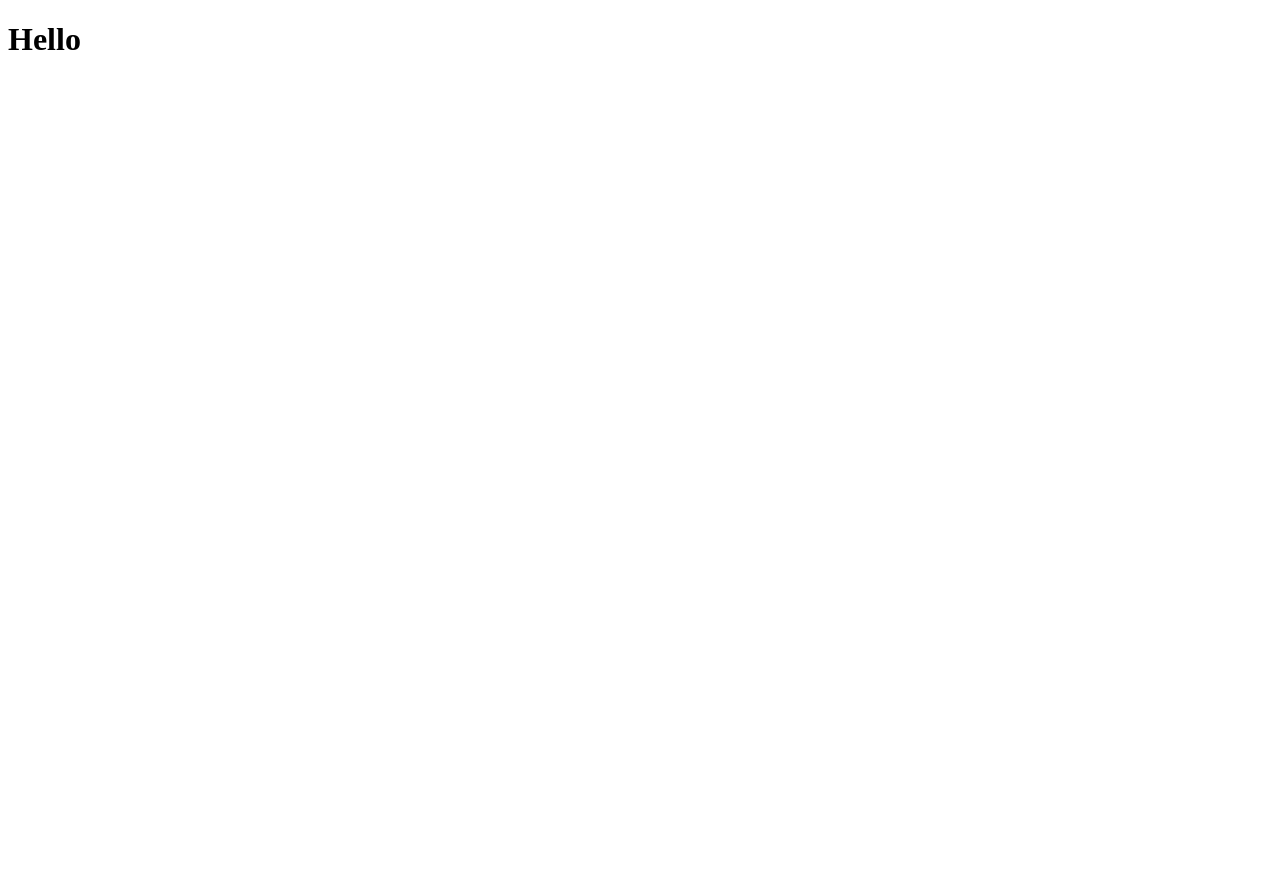
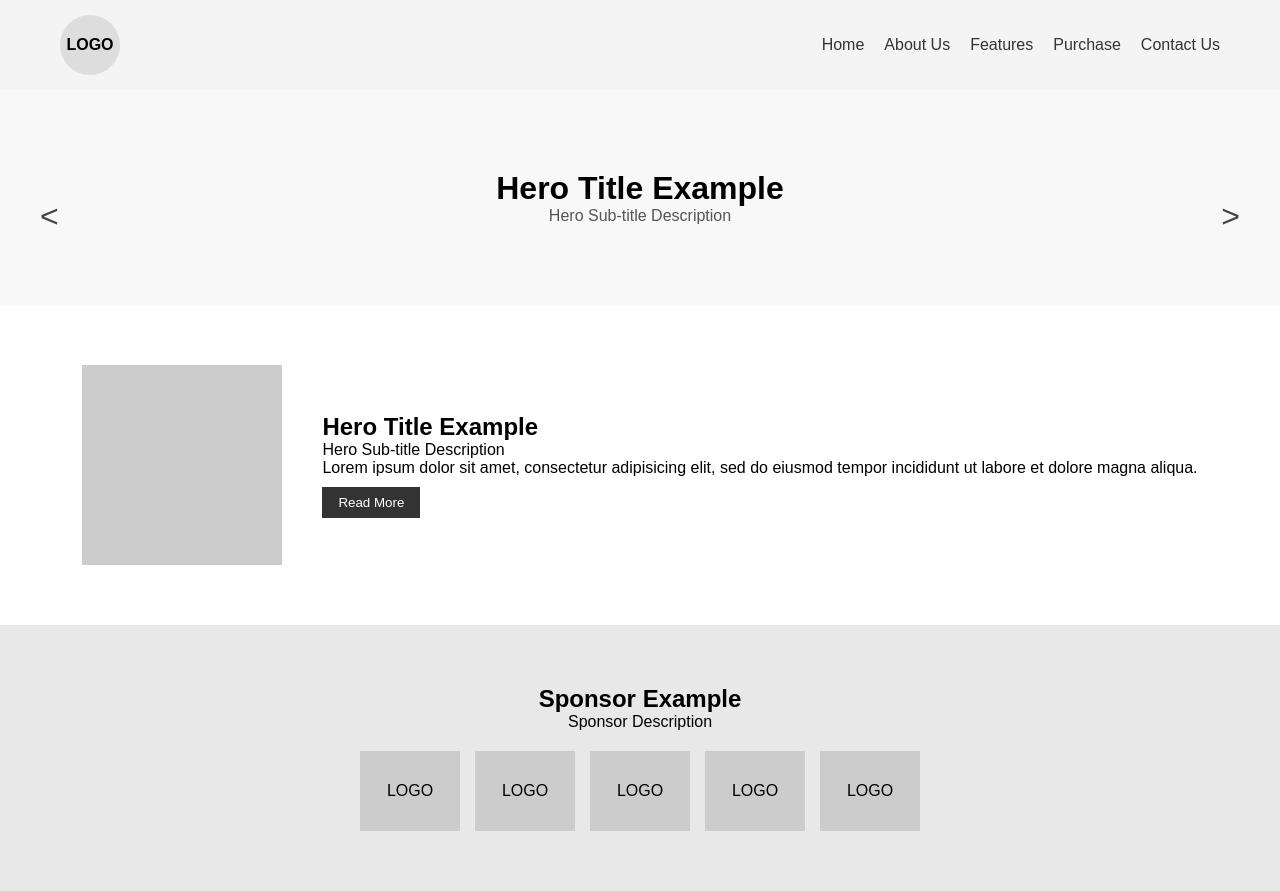
Before and after one commit to Kimhonq/Test_Colla, a plain HTML site: page index.html in a window 1280 px wide. Before the commit the page ends 800 px from the top, so only its background shows below. Drawn offline with Linux system fonts and the light colour scheme.

Commit message:
feature@2

```diff
--- a/index.html
+++ b/index.html
@@ -7,6 +7,54 @@
     <link rel="stylesheet" href="style.css">
 </head>
 <body>
-    <h1>Hello</h1>
+    <!-- ===== Header ===== -->
+    <header class="navbar">
+        <div class="logo">LOGO</div>
+        <nav>
+            <ul class="nav-links">
+                <li><a href="#">Home</a></li>
+                <li><a href="#">About Us</a></li>
+                <li><a href="#">Features</a></li>
+                <li><a href="#">Purchase</a></li>
+                <li><a href="#">Contact Us</a></li>
+            </ul>
+        </nav>
+    </header>
+
+    <!-- ===== Hero Section ===== -->
+    <section class="hero">
+        <div class="hero-content">
+            <h1>Hero Title Example</h1>
+            <p class="subtitle">Hero Sub-title Description</p>
+        </div>
+        <div class="hero-arrows">
+            <span>&lt;</span>
+            <span>&gt;</span>
+        </div>
+    </section>
+
+    <!-- ===== Feature Section ===== -->
+    <section class="feature">
+        <div class="feature-img"></div>
+        <div class="feature-text">
+            <h2>Hero Title Example</h2>
+            <p class="subtitle">Hero Sub-title Description</p>
+            <p>Lorem ipsum dolor sit amet, consectetur adipisicing elit, sed do eiusmod tempor incididunt ut labore et dolore magna aliqua.</p>
+            <button class="btn">Read More</button>
+        </div>
+    </section>
+
+    <!-- ===== Sponsor Section ===== -->
+    <section class="sponsor">
+        <h2>Sponsor Example</h2>
+        <p class="subtitle">Sponsor Description</p>
+        <div class="sponsor-logos">
+            <div class="sponsor-box">LOGO</div>
+            <div class="sponsor-box">LOGO</div>
+            <div class="sponsor-box">LOGO</div>
+            <div class="sponsor-box">LOGO</div>
+            <div class="sponsor-box">LOGO</div>
+        </div>
+    </section>
 </body>
 </html>
--- a/style.css
+++ b/style.css
@@ -0,0 +1,117 @@
+* {
+    margin: 0;
+    padding: 0;
+    box-sizing: border-box;
+    font-family: "Poppins", sans-serif;
+}
+
+/* ===== Header ===== */
+.navbar {
+    display: flex;
+    justify-content: space-between;
+    align-items: center;
+    background: #f4f4f4;
+    padding: 15px 60px;
+}
+
+.logo {
+    background: #ddd;
+    border-radius: 50%;
+    width: 60px;
+    height: 60px;
+    display: flex;
+    justify-content: center;
+    align-items: center;
+    font-weight: bold;
+}
+
+.nav-links {
+    display: flex;
+    list-style: none;
+    gap: 20px;
+}
+
+.nav-links a {
+    text-decoration: none;
+    color: #333;
+    font-weight: 500;
+}
+
+/* ===== Hero Section ===== */
+.hero {
+    background: #f8f8f8;
+    padding: 80px 0;
+    text-align: center;
+    position: relative;
+}
+
+.hero-content h1 {
+    font-size: 2rem;
+    font-weight: bold;
+}
+
+.hero-content .subtitle {
+    color: #555;
+}
+
+.hero-arrows {
+    position: absolute;
+    top: 50%;
+    width: 100%;
+    display: flex;
+    justify-content: space-between;
+    padding: 0 40px;
+    font-size: 2rem;
+    color: #444;
+}
+
+/* ===== Feature Section ===== */
+.feature {
+    display: flex;
+    align-items: center;
+    justify-content: center;
+    padding: 60px 80px;
+    gap: 40px;
+}
+
+.feature-img {
+    width: 200px;
+    height: 200px;
+    background: #ccc;
+}
+
+.feature-text h2 {
+    font-size: 1.5rem;
+}
+
+.btn {
+    margin-top: 10px;
+    padding: 8px 16px;
+    background: #333;
+    color: white;
+    border: none;
+    cursor: pointer;
+}
+
+/* ===== Sponsor Section ===== */
+.sponsor {
+    background: #e8e8e8;
+    text-align: center;
+    padding: 60px 0;
+}
+
+.sponsor-logos {
+    display: flex;
+    justify-content: center;
+    gap: 15px;
+    margin-top: 20px;
+}
+
+.sponsor-box {
+    background: #ccc;
+    width: 100px;
+    height: 80px;
+    display: flex;
+    justify-content: center;
+    align-items: center;
+}
```
